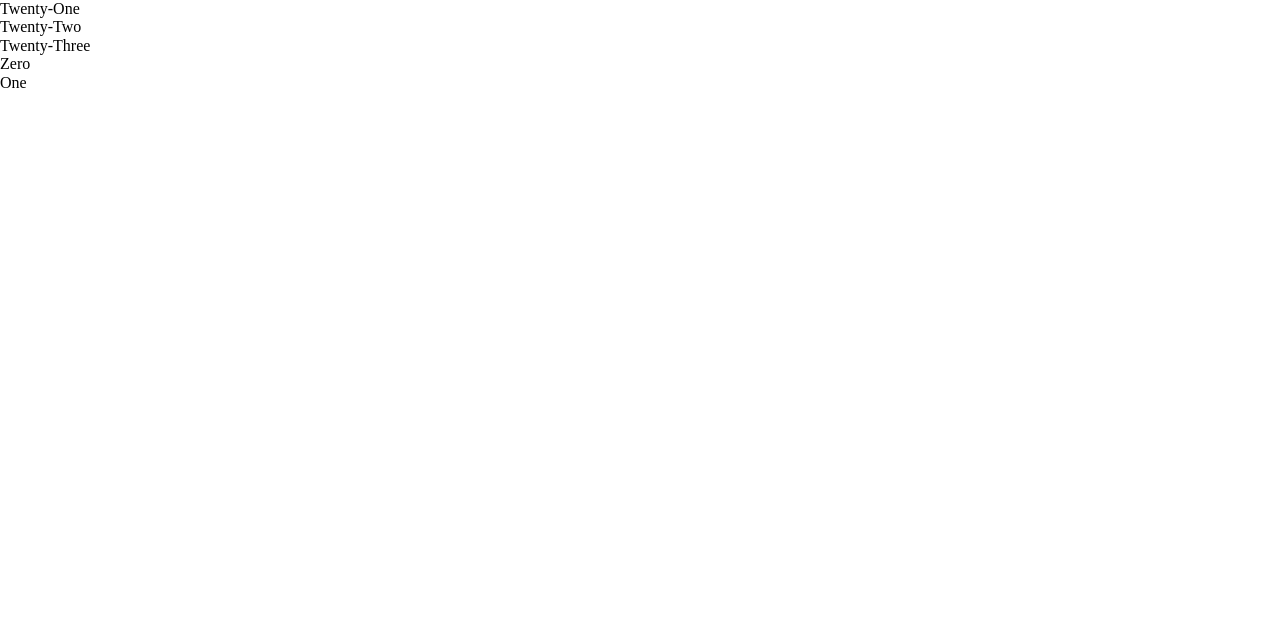
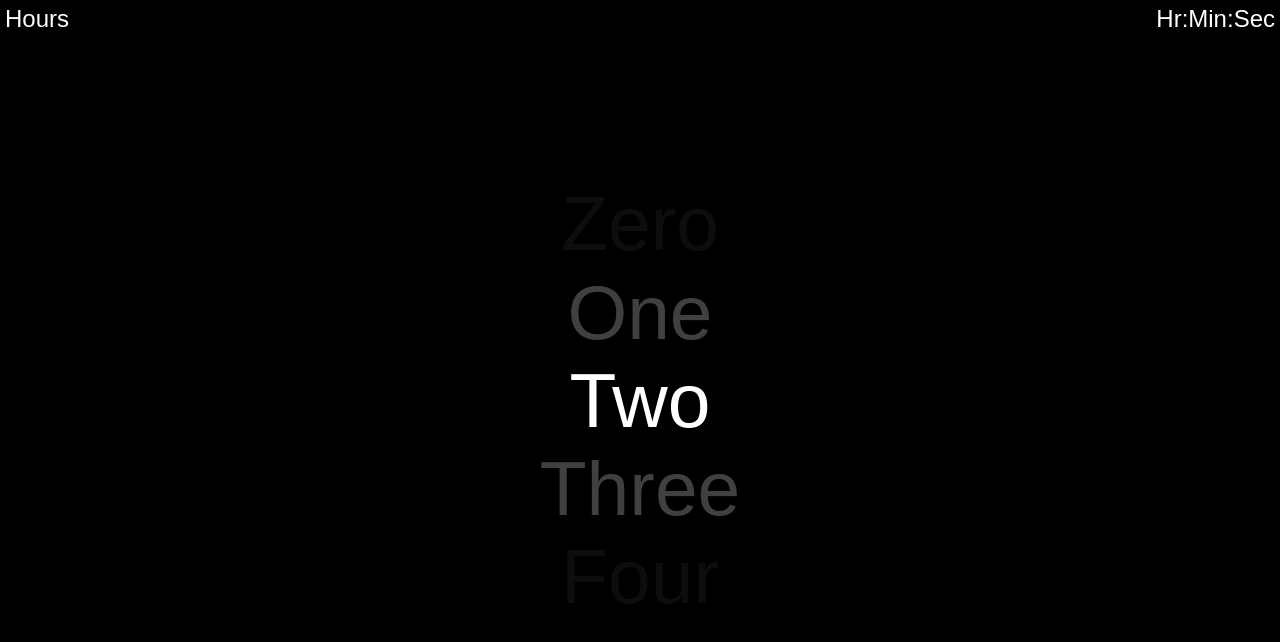
Before and after one commit to HugoHsi/Clock, a plain HTML site: page subpages/hours.html in a window 1280 px wide. Drawn offline with Linux system fonts and the light colour scheme; a web font is replaced by a local one.

Commit message:
Finished Styling
Pretty Much Done

```diff
--- a/main.css
+++ b/main.css
@@ -1,4 +1,34 @@
+html,
+body {
+  height: 100;
+}
+
+body {
+  margin: 0;
+}
+
+a {
+  text-decoration: none;
+  color: black;
+}
+
 .flex {
-    display: flex;
-    flex-direction: row;
+  display: flex;
+  flex-direction: row;
+  height: 100vh;
+  padding: 0;
+  margin: 0;
+  align-items: center;
+  justify-content: center;
 }
+
+.container {
+  font-size: 12vw;
+  font-family: bd-brick, sans-serif;
+  cursor: pointer;
+  transition: 100ms ease all;
+}
+
+.hover:hover {
+  color: gray;
+}
--- a/subpages/hours.css
+++ b/subpages/hours.css
@@ -1,4 +1,45 @@
 .container {
-    display: flex;
-    flex-direction: column;
+  display: flex;
+  flex-direction: column;
+  font-family: kazimirtext, sans-serif;
+  font-weight: 300;
+  font-style: normal;
+  font-size: 6vw;
+  height: 100vh;
+  padding: 0;
+  margin: 0;
+  align-items: center;
+  justify-content: center;
 }
+
+#brightness {
+  color: black;
+}
+
+.dark {
+  opacity: 1;
+}
+
+.medium {
+  opacity: 0.25;
+}
+
+.light {
+  opacity: 0.05;
+}
+
+body {
+  background-color: black;
+}
+
+#background {
+  position: absolute;
+  top: 0;
+  left: 0;
+  height: 100vh;
+  width: 100vw;
+  background-color: white;
+  z-index: -2;
+  opacity: 1;
+  transition: 360000;
+}
--- a/subpages/hours.html
+++ b/subpages/hours.html
@@ -3,19 +3,58 @@
 <head>
     <meta charset='utf-8'>
     <meta http-equiv='X-UA-Compatible' content='IE=edge'>
-    <title>Page Title</title>
+    <title>Clock - Hours</title>
     <meta name='viewport' content='width=device-width, initial-scale=1'>
     <link rel='stylesheet' type='text/css' media='screen' href='../reset.css'>
+    <link rel="stylesheet" href="https://use.typekit.net/mjp0iel.css">
+    <link
+      rel="stylesheet"
+      type="text/css"
+      media="screen"
+      href="./navigation.css"
+    />
     <link rel='stylesheet' type='text/css' media='screen' href='./hours.css'>
     <script src='./hours.js' defer></script>
 </head>
-<body>
-<div class="container">
+<body onLoad="renderTime();">
+
+<div id="background"></div>
+
+<div class="container" id="brightness">
     <div id=1 class=light></div>
     <div id=2 class=medium></div>
     <div id=3 class=dark></div>
     <div id=4 class=medium></div>
     <div id=5 class=light></div>
 </div>
+
+<div id="semi-white">
+<!--copy to other html-->
+<a href="../index.html">
+    <div class="title btn" id="title-btn">Hours</div>
+  </a>
+
+  <div class="navigation-container">
+    <div class="navigation">
+      <a href="./hours.html">
+        <div class="btn" id="hr-btn">Hr</div>
+      </a>
+
+      <div>:</div>
+
+      <a href="./minutes.html">
+        <div class="btn" id="min-btn">Min</div>
+      </a>
+
+      <div>:</div>
+
+      <a href="./seconds.html">
+        <div class="btn" id="sec-btn">Sec</div>
+      </a>
+    </div>
+  </div>
+  <!--copy to other html-->
+</div>
+</div>
 </body>
 </html>
--- a/subpages/hours.js
+++ b/subpages/hours.js
@@ -1,39 +1,83 @@
+function renderTime() {
   // get real time
   var time = new Date();
-//var hrs = time.getHours();
-var hrs = 23;
+  var hrs = time.getHours();
+  //var hrs = 23;
 
   // set array for hours in text format
-var hrsArray = new Array("Zero","One","Two","Three","Four","Five","Six","Seven","Eight","Nine","Ten","Eleven","Twelve","Thirteen","Fourteen","Fifteen","Sixteen","Seventeen","Eighteen","Nineteen","Twenty","Twenty-One","Twenty-Two","Twenty-Three")
+  var hrsArray = new Array(
+    "Zero",
+    "One",
+    "Two",
+    "Three",
+    "Four",
+    "Five",
+    "Six",
+    "Seven",
+    "Eight",
+    "Nine",
+    "Ten",
+    "Eleven",
+    "Twelve",
+    "Thirteen",
+    "Fourteen",
+    "Fifteen",
+    "Sixteen",
+    "Seventeen",
+    "Eighteen",
+    "Nineteen",
+    "Twenty",
+    "Twenty-One",
+    "Twenty-Two",
+    "Twenty-Three"
+  );
 
-var hrsMinusTwo = hrs - 2
-var hrsMinusOne = hrs - 1
-var hrsPlusOne = hrs + 1
-var hrsPlusTwo = hrs + 2
+  var hrsMinusTwo = hrs - 2;
+  var hrsMinusOne = hrs - 1;
+  var hrsPlusOne = hrs + 1;
+  var hrsPlusTwo = hrs + 2;
 
-if(hrsMinusTwo < 0) {
-    hrsMinusTwo = hrs + 22
-};
+  if (hrsMinusTwo < 0) {
+    hrsMinusTwo = hrs + 22;
+  }
 
   //console.log(hrsMinusOne)
 
-if(hrsMinusOne < 0) {
-    hrsMinusOne = hrs + 23
-};
+  if (hrsMinusOne < 0) {
+    hrsMinusOne = hrs + 23;
+  }
 
-if(hrsPlusOne > 23) {
-    hrsPlusOne = hrs - 23
-};
+  if (hrsPlusOne > 23) {
+    hrsPlusOne = hrs - 23;
+  }
 
-if(hrsPlusTwo > 23) {
-    hrsPlusTwo = hrs - 22
-};
-
-
-
+  if (hrsPlusTwo > 23) {
+    hrsPlusTwo = hrs - 22;
+  }
 
   document.getElementById("1").innerHTML = hrsArray[hrsMinusTwo];
   document.getElementById("2").innerHTML = hrsArray[hrsMinusOne];
   document.getElementById("3").innerHTML = hrsArray[hrs];
   document.getElementById("4").innerHTML = hrsArray[hrsPlusOne];
   document.getElementById("5").innerHTML = hrsArray[hrsPlusTwo];
+
+  //var timeOfDay = (-Math.abs(12 - hrs) + 12)*0.084
+
+  var timeOfDay = Math.pow(Math.E, -Math.pow(hrs - 12, 2) / 5);
+
+  console.log(timeOfDay);
+  //console.log(Math.E)
+
+  document.getElementById("background").style.opacity = timeOfDay;
+
+  if (timeOfDay < 0.5) {
+    document.getElementById("brightness").style.color = "white";
+    document.getElementById("title-btn").style.color = "white";
+    document.getElementById("hr-btn").style.color = "white";
+    document.getElementById("min-btn").style.color = "white";
+    document.getElementById("sec-btn").style.color = "white";
+    document.getElementById("semi-white").style.color = "white";
+  }
+}
+
+setInterval("renderTime()", 10000);
--- a/subpages/minutes.css
+++ b/subpages/minutes.css
@@ -1,7 +1,27 @@
 .underline {
-    text-decoration: underline;
+  text-decoration: underline;
 }
 
 .container {
-    display: flex;
+  display: flex;
+  height: 100vh;
+  padding: 0;
+  margin: 0;
+  align-items: center;
+  justify-content: center;
+  transition: 300ms ease all;
 }
+
+#fives {
+  font-family: kazimirtext, sans-serif;
+  font-weight: 400;
+  font-style: normal;
+  font-size: 20vw;
+}
+
+.rem {
+  font-family: kazimirtext, sans-serif;
+  font-weight: 300;
+  font-style: normal;
+  font-size: 10vw;
+}
--- /dev/null
+++ b/subpages/navigation.css
@@ -0,0 +1,31 @@
+.title {
+  position: absolute;
+  top: 5px;
+  left: 5px;
+  font-family: new-order, sans-serif;
+  font-weight: 400;
+  font-style: normal;
+  font-size: 24px;
+}
+
+.navigation {
+  position: absolute;
+  top: 5px;
+  right: 5px;
+  display: flex;
+  flex-direction: row;
+  font-family: new-order, sans-serif;
+  font-weight: 400;
+  font-style: normal;
+  font-size: 24px;
+}
+
+.btn:hover {
+  opacity: 0.5;
+  cursor: pointer;
+}
+
+a {
+  text-decoration: none;
+  color: black;
+}
```
Also changed, not shown: index.html (+17 -10 lines), subpages/minutes.html (+49 -12 lines), subpages/minutes.js (+22 -27 lines), subpages/seconds.css (+46 -34 lines), subpages/seconds.html (+48 -9 lines), subpages/seconds.js (+48 -22 lines). Lines whose indentation alone changed are shown as unchanged.
